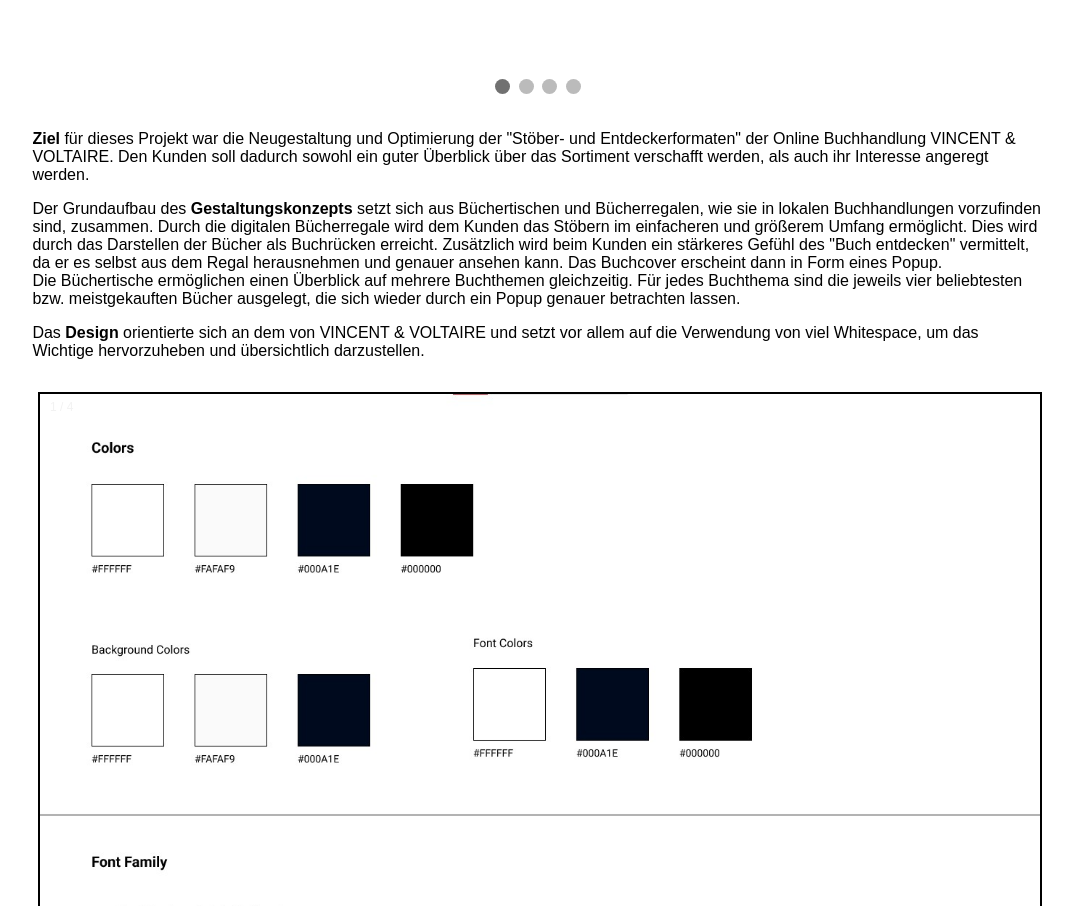
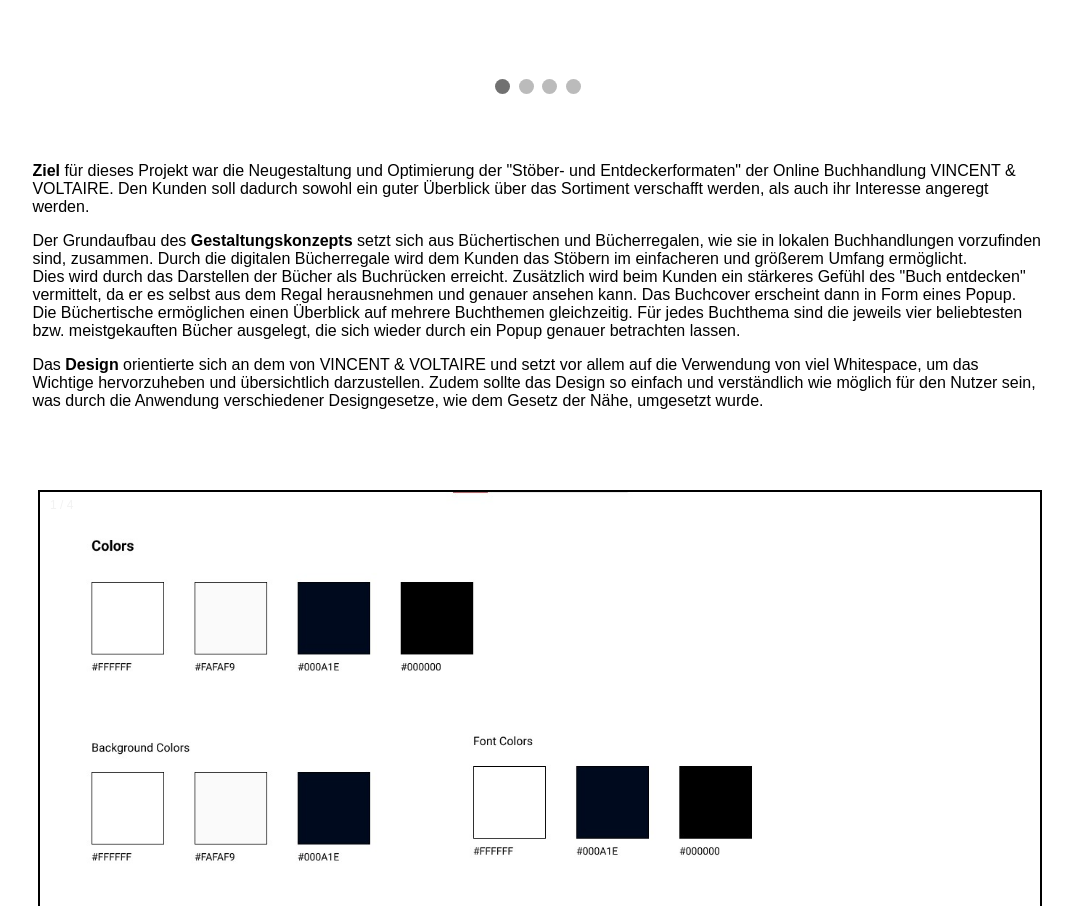
Before and after one commit to Alessa-v-Scheidt/Alessa-v-Scheidt.github.io, a plain HTML site: page screendesign.html in a window 1280 px wide. Shown: the part 960-1866 px from the top of the page, without its empty margins (102-1175 px from the left). Drawn offline with Linux system fonts and the light colour scheme; a web font is replaced by a local one.

Commit message:
made last changes

```diff
--- a/screendesign.html
+++ b/screendesign.html
@@ -61,21 +61,25 @@
             <span class="dot" onclick="currentPagesSlide(3)"></span>
             <span class="dot" onclick="currentPagesSlide(4)"></span>
         </div>
-        <div class="portfolio-text-container">
+        <div class="portfolio-text-container just-space">
             <p class="space-p"><b>Ziel</b> für dieses Projekt war die Neugestaltung und Optimierung der "Stöber- und
                 Entdeckerformaten" der Online Buchhandlung VINCENT & VOLTAIRE. Den Kunden soll dadurch sowohl ein guter
                 Überblick über das Sortiment verschafft werden, als auch ihr Interesse angeregt werden.</p>
             <p>Der Grundaufbau des <b>Gestaltungskonzepts</b> setzt sich aus Büchertischen und
                 Bücherregalen, wie sie in lokalen Buchhandlungen vorzufinden sind, zusammen. Durch die digitalen
-                Bücherregale wird dem Kunden das Stöbern im einfacheren und größerem Umfang ermöglicht. Dies wird durch
+                Bücherregale wird dem Kunden das Stöbern im einfacheren und größerem Umfang ermöglicht. </p>
+            <p>Dies wird durch
                 das Darstellen der Bücher als Buchrücken erreicht. Zusätzlich wird beim Kunden ein stärkeres Gefühl des
                 "Buch entdecken" vermittelt, da er es selbst aus dem Regal herausnehmen und genauer ansehen kann. Das
                 Buchcover erscheint dann in Form eines Popup.</p>
-            <p class="space-p">Die Büchertische ermöglichen einen Überblick auf mehrere Buchthemen gleichzeitig. Für jedes Buchthema
+            <p class="space-p">Die Büchertische ermöglichen einen Überblick auf mehrere Buchthemen gleichzeitig. Für
+                jedes Buchthema
                 sind die jeweils vier beliebtesten bzw. meistgekauften Bücher ausgelegt, die sich wieder durch ein Popup
                 genauer betrachten lassen.</p>
             <p>Das <b>Design</b> orientierte sich an dem von VINCENT & VOLTAIRE und setzt vor allem auf die Verwendung
-                von viel Whitespace, um das Wichtige hervorzuheben und übersichtlich darzustellen.</p>
+                von viel Whitespace, um das Wichtige hervorzuheben und übersichtlich darzustellen. Zudem sollte das
+                Design so einfach und verständlich wie möglich für den Nutzer sein, was durch die Anwendung
+                verschiedener Designgesetze, wie dem Gesetz der Nähe, umgesetzt wurde.</p>
         </div>
 
         <div class="slideshow-container" id="slideshow-styleguide">
--- a/styles.css
+++ b/styles.css
@@ -117,6 +117,10 @@ button:hover{
     margin: 3rem 0 0 0;
 }
 
+.just-space{
+    margin: 2rem 0 3rem 0;
+}
+
 .img-rahmen {
     border-style: solid;
     border-width: 2px 2px;
```
Also changed, not shown: pokedex.html (+9 -4 lines).
